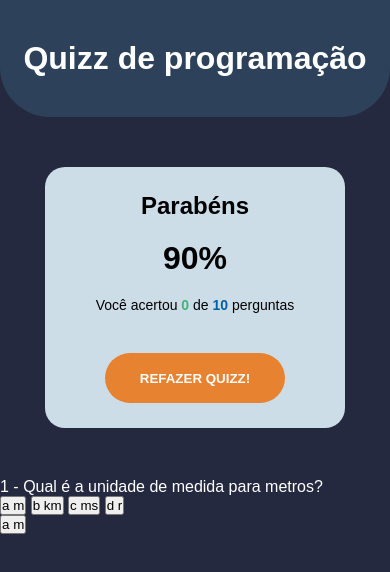
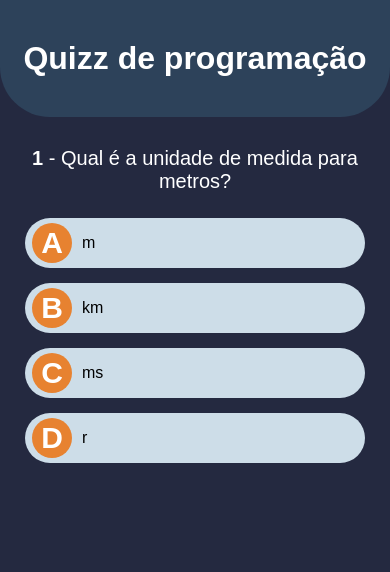
Before and after one commit to willFrazao/quizz, a plain HTML site: page index.html in a window 390 px wide. Drawn offline with Linux system fonts and the light colour scheme.

Commit message:
finalizando o css do projeto e add o responsivo

```diff
--- a/css/styles.css
+++ b/css/styles.css
@@ -12,7 +12,7 @@ body{
 }
 
 .hide {
-    /* display: none !important; */
+    display: none !important;
 }
 
 #main-title {
@@ -74,3 +74,89 @@ body{
     border-color: #e78230;
     color: #e78230;
 }
+
+/* Quizz Container */
+
+#quizz-container {
+    width: 500px;
+    margin: 5px auto;
+    border: 1px solid #cddde8;
+    padding: 25px;
+    border-radius: 25px;
+}
+
+#question {
+    text-align: center;
+    margin-bottom: 25px;
+    font-size: 20px;
+}
+
+#question-number {
+    font-weight: bold;
+}
+
+#answers-box button {
+    display: flex;
+    align-items: center;
+    margin: 15px 0;
+    width: 300px;
+    height: 50px;
+    border-radius: 25px;
+    background-color: #cddde8;
+    border: 2px solid transparent;
+    text-align: left;
+    padding-left: 5px;
+    color: #000;
+    cursor: pointer;
+    transition: .5s;
+}
+
+#answers-box button:hover{
+    background-color: #e78230;
+    color: #fff;
+}
+
+#answers-box .btn-letter {
+    font-size: 30px;
+    font-weight: bold;
+    background-color: #e78230;
+    color: #fff;
+    border-radius: 50px;
+    line-height: 40px;
+    text-align: center;
+    text-transform: uppercase;
+    flex: 1 1 0;
+    max-width: 40px;
+}
+
+.question-answer {
+    flex: 1 1 0;
+    margin-left: 10px;
+    font-size: 16px;
+}
+
+#quizz-container .wrong-answer,
+#quizz-container .wrong-answer .btn-letter {
+    background-color: #e62210;
+    color: #fff;
+}
+
+#quizz-container .correct-answer,
+#quizz-container .correct-answer .btn-letter {
+    background-color: #40b576;
+    color: #fff;
+}
+
+/* Responsivo */
+@media(max-width: 450px) {
+    #quizz-container {
+        border: none;
+        width: 100%;
+    }
+    #answers-box button {
+        width: 100%;
+    }
+    #score-container {
+        width: 90%;
+    }
+}
```
